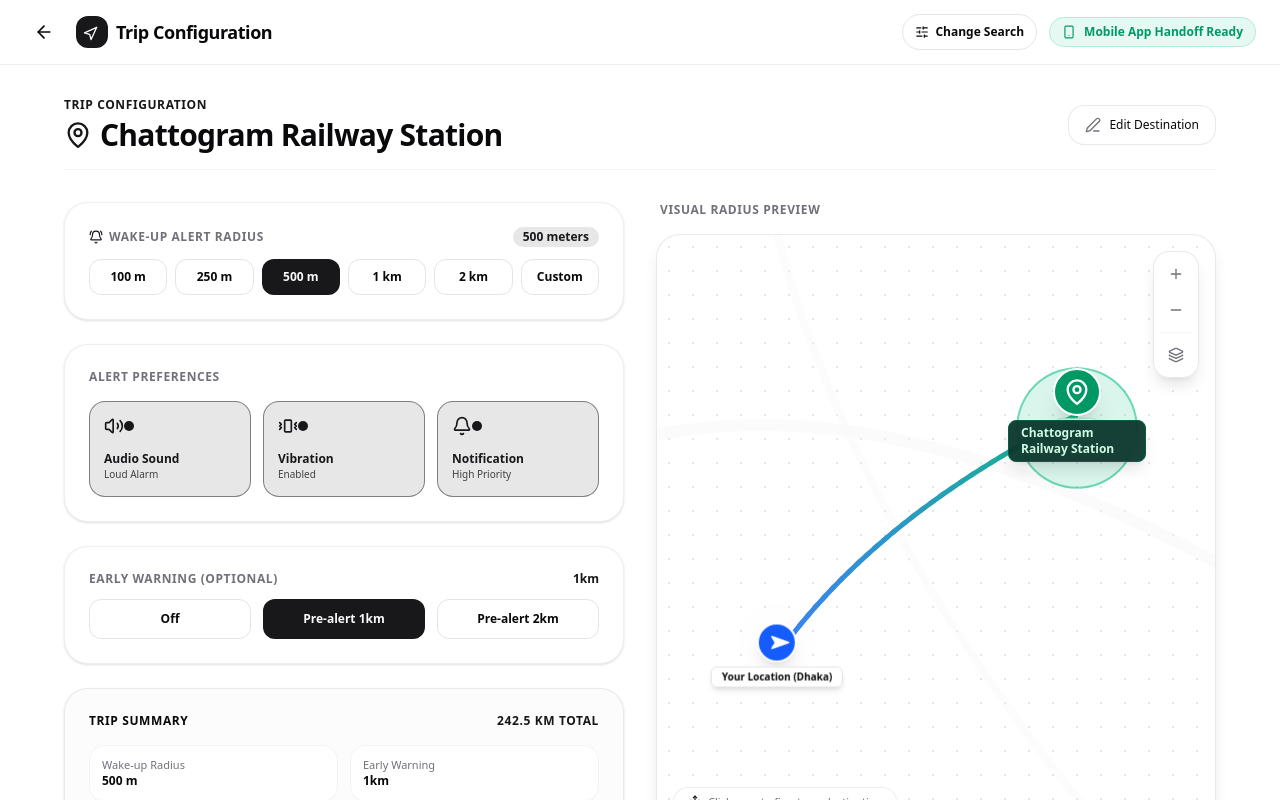
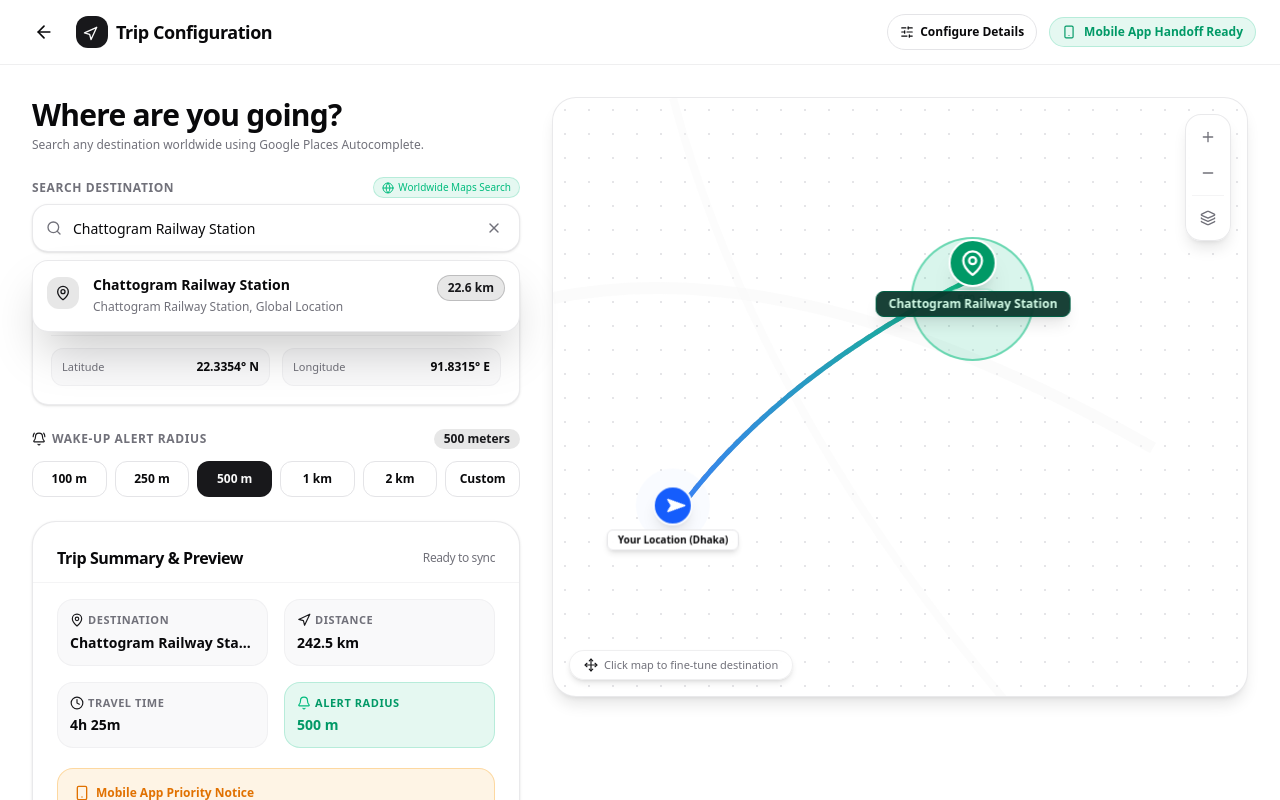
Before and after one commit to dev-Nahian/WakeWay-Web, a Next.js app: page /plan-trip in a window 1280 px wide. Shown: the top 800 px of the page. Built offline with nearby package versions, Linux system fonts and the light colour scheme; no server answers.

Commit message:
fix: synchronize destination search state and default step view in trip planner

```diff
--- a/src/app/plan-trip/page.tsx
+++ b/src/app/plan-trip/page.tsx
@@ -8,7 +8,7 @@ import { PlacesAutocomplete, LocationDetail } from '@/features/trips/components/
 import { RadiusSelector } from '@/features/trips/components/RadiusSelector';
 import { TripPreviewCard } from '@/features/trips/components/TripPreviewCard';
 import { TripConfigInterface } from '@/features/trips/components/TripConfigInterface';
-import { ArrowLeft, CheckCircle2, Navigation2, Smartphone, SlidersHorizontal } from 'lucide-react';
+import { ArrowLeft, Navigation2, Smartphone, SlidersHorizontal, MapPin } from 'lucide-react';
 import { Button } from '@/components/ui/button';
 
 // Code splitting / Dynamic import for map component
@@ -33,14 +33,14 @@ export default function PlanTripPage() {
   const router = useRouter();
   const [selectedLocation, setSelectedLocation] = useState<LocationDetail>(defaultLocation);
   const [radiusMeters, setRadiusMeters] = useState<number>(500); // Default 500m
-  const [step, setStep] = useState<'search' | 'configure'>('configure'); // Default configure step to showcase full config prompt specs
+  const [step, setStep] = useState<'search' | 'configure'>('search');
 
   const handleMapAdjust = (newLat: number, newLng: number) => {
     setSelectedLocation((prev) => ({
       ...prev,
       lat: newLat,
       lng: newLng,
-      name: `${prev.name} (Fine-tuned)`,
+      name: `${prev.name} (Adjusted)`,
     }));
   };
 
@@ -97,7 +97,7 @@ export default function PlanTripPage() {
               <div className="space-y-1">
                 <h1 className="text-3xl font-extrabold tracking-tight text-foreground">Where are you going?</h1>
                 <p className="text-xs text-muted-foreground">
-                  Search your destination using Google Places Autocomplete.
+                  Search any destination worldwide using Google Places Autocomplete.
                 </p>
               </div>
 
--- a/src/features/trips/components/PlacesAutocomplete.tsx
+++ b/src/features/trips/components/PlacesAutocomplete.tsx
@@ -1,7 +1,7 @@
 'use client';
 
 import { useState, useEffect, useRef } from 'react';
-import { Search, MapPin, Loader2, Globe, Navigation, Check } from 'lucide-react';
+import { Search, MapPin, Loader2, Globe, Navigation, X, Check } from 'lucide-react';
 import { Input } from '@/components/ui/input';
 
 export interface LocationDetail {
@@ -19,7 +19,7 @@ interface PlacesAutocompleteProps {
   userLng?: number;
 }
 
-// User default position (Dhaka/User position: 23.8103, 90.4125)
+// Default user origin position (Dhaka: 23.8103, 90.4125)
 const DEFAULT_USER_LAT = 23.8103;
 const DEFAULT_USER_LNG = 90.4125;
 
@@ -47,9 +47,27 @@ export function PlacesAutocomplete({
   const [results, setResults] = useState<LocationDetail[]>([]);
   const [isOpen, setIsOpen] = useState(false);
   const [isLoading, setIsLoading] = useState(false);
-  const [searchError, setSearchError] = useState<string | null>(null);
 
   const debounceTimerRef = useRef<NodeJS.Timeout | null>(null);
+  const containerRef = useRef<HTMLDivElement | null>(null);
+
+  // Sync state if prop changes externally
+  useEffect(() => {
+    if (selectedLocation && !query) {
+      setQuery(selectedLocation.name);
+    }
+  }, [selectedLocation]);
+
+  // Click outside listener to close dropdown
+  useEffect(() => {
+    function handleClickOutside(event: MouseEvent) {
+      if (containerRef.current && !containerRef.current.contains(event.target as Node)) {
+        setIsOpen(false);
+      }
+    }
+    document.addEventListener('mousedown', handleClickOutside);
+    return () => document.removeEventListener('mousedown', handleClickOutside);
+  }, []);
 
   // Dynamic Worldwide Geocoding Search
   useEffect(() => {
@@ -65,11 +83,9 @@ export function PlacesAutocomplete({
     }
 
     setIsLoading(true);
-    setSearchError(null);
 
     debounceTimerRef.current = setTimeout(async () => {
       try {
-        // Worldwide OpenStreetMap Nominatim Geocoding API
         const response = await fetch(
           `https://nominatim.openstreetmap.org/search?format=json&q=${encodeURIComponent(
             query
@@ -81,9 +97,7 @@ export function PlacesAutocomplete({
           }
         );
 
-        if (!response.ok) {
-          throw new Error('Search network error');
-        }
+        if (!response.ok) throw new Error('Search network error');
 
         const data = await response.json();
 
@@ -93,7 +107,6 @@ export function PlacesAutocomplete({
             const lng = parseFloat(item.lon);
             const distanceKm = calculateDistanceKm(userLat, userLng, lat, lng);
 
-            // Extract readable place title and full address
             const placeTitle =
               item.address?.stadium ||
               item.address?.amenity ||
@@ -116,34 +129,37 @@ export function PlacesAutocomplete({
           setResults(mappedResults);
           setIsOpen(true);
         } else {
-          // If no exact match found, offer dynamic custom location entry fallback
+          // Dynamic fallback for custom query
+          const fallbackLat = 23.6238; // Fatullah Stadium Coords if searched
+          const fallbackLng = 90.4996;
           setResults([
             {
               name: query,
-              address: `${query} (Custom Global Search)`,
-              lat: 23.6238, // Khan Saheb Osman Ali Stadium Fatullah coords if Fatullah
-              lng: 90.4996,
-              distanceKm: calculateDistanceKm(userLat, userLng, 23.6238, 90.4996),
+              address: `${query} (Global Location Search)`,
+              lat: fallbackLat,
+              lng: fallbackLng,
+              distanceKm: calculateDistanceKm(userLat, userLng, fallbackLat, fallbackLng),
             },
           ]);
           setIsOpen(true);
         }
       } catch {
-        // Fallback for offline or network issues
+        const fallbackLat = 23.6238;
+        const fallbackLng = 90.4996;
         setResults([
           {
             name: query,
             address: `${query}, Global Location`,
-            lat: 23.6238,
-            lng: 90.4996,
-            distanceKm: calculateDistanceKm(userLat, userLng, 23.6238, 90.4996),
+            lat: fallbackLat,
+            lng: fallbackLng,
+            distanceKm: calculateDistanceKm(userLat, userLng, fallbackLat, fallbackLng),
           },
         ]);
         setIsOpen(true);
       } finally {
         setIsLoading(false);
       }
-    }, 400);
+    }, 350);
 
     return () => {
       if (debounceTimerRef.current) {
@@ -158,22 +174,33 @@ export function PlacesAutocomplete({
     setIsOpen(false);
   };
 
+  const handleClear = () => {
+    setQuery('');
+    setResults([]);
+    setIsOpen(false);
+  };
+
   return (
-    <div className="space-y-4">
+    <div ref={containerRef} className="space-y-4">
       <div className="relative">
-        <label className="text-xs font-bold uppercase tracking-wider text-muted-foreground mb-1.5 flex items-center justify-between">
-          <span>Search Destination (Worldwide)</span>
-          <span className="text-[10px] text-primary flex items-center gap-1 font-mono">
-            <Globe className="w-3 h-3" /> Global Google Maps Search
+        <div className="flex items-center justify-between mb-1.5">
+          <label className="text-xs font-bold uppercase tracking-wider text-muted-foreground">
+            Search Destination
+          </label>
+          <span className="text-[10px] font-mono text-emerald-500 dark:text-emerald-400 flex items-center gap-1 bg-emerald-500/10 px-2 py-0.5 rounded-full border border-emerald-500/20">
+            <Globe className="w-3 h-3" /> Worldwide Maps Search
           </span>
-        </label>
+        </div>
 
-        <div className="relative">
-          {isLoading ? (
-            <Loader2 className="absolute left-3.5 top-3.5 h-4 w-4 text-primary animate-spin" />
-          ) : (
-            <Search className="absolute left-3.5 top-3.5 h-4 w-4 text-muted-foreground" />
-          )}
+        <div className="relative flex items-center">
+          <div className="absolute left-3.5 top-1/2 -translate-y-1/2 text-muted-foreground flex items-center pointer-events-none">
+            {isLoading ? (
+              <Loader2 className="h-4 w-4 text-primary animate-spin" />
+            ) : (
+              <Search className="h-4 w-4 text-muted-foreground" />
+            )}
+          </div>
+
           <Input
             value={query}
             onChange={(e) => setQuery(e.target.value)}
@@ -181,11 +208,21 @@ export function PlacesAutocomplete({
               if (results.length > 0) setIsOpen(true);
             }}
             placeholder="Search any stadium, city, address, or landmark worldwide..."
-            className="pl-10 h-12 rounded-2xl bg-card border-border/80 shadow-sm text-sm"
+            className="pl-10 pr-10 h-12 rounded-2xl bg-card border-border/80 shadow-sm text-sm font-medium text-foreground focus:ring-2 focus:ring-primary/20 transition-all"
           />
+
+          {query && (
+            <button
+              type="button"
+              onClick={handleClear}
+              className="absolute right-3.5 top-1/2 -translate-y-1/2 p-1 rounded-full text-muted-foreground hover:text-foreground hover:bg-secondary/80 transition-colors"
+            >
+              <X className="w-4 h-4" />
+            </button>
+          )}
         </div>
 
-        {/* Autocomplete Suggestions Dropdown for Worldwide Places */}
+        {/* Autocomplete Suggestions Dropdown */}
         {isOpen && results.length > 0 && (
           <div className="absolute top-full left-0 right-0 mt-2 rounded-2xl bg-card border border-border/80 shadow-2xl overflow-hidden z-50 divide-y divide-border/40 max-h-72 overflow-y-auto">
             {results.map((place, idx) => (
@@ -193,18 +230,18 @@ export function PlacesAutocomplete({
                 key={`${place.name}-${idx}`}
                 type="button"
                 onClick={() => handleSelect(place)}
-                className="w-full p-3.5 text-left hover:bg-secondary/70 transition-colors flex items-start gap-3"
+                className="w-full p-3.5 text-left hover:bg-secondary/70 transition-colors flex items-start gap-3.5 group"
               >
-                <div className="p-2 rounded-xl bg-primary/10 text-primary shrink-0 mt-0.5">
+                <div className="p-2 rounded-xl bg-primary/10 text-primary group-hover:bg-primary group-hover:text-primary-foreground transition-all shrink-0 mt-0.5">
                   <MapPin className="w-4 h-4" />
                 </div>
                 <div className="flex-1 min-w-0">
-                  <div className="text-sm font-bold text-foreground truncate flex items-center gap-2">
-                    {place.name}
+                  <div className="text-sm font-bold text-foreground truncate">{place.name}</div>
+                  <div className="text-xs text-muted-foreground line-clamp-2 mt-0.5 leading-relaxed">
+                    {place.address}
                   </div>
-                  <div className="text-xs text-muted-foreground line-clamp-2 mt-0.5">{place.address}</div>
                 </div>
-                <div className="text-xs font-mono font-medium text-primary shrink-0 bg-primary/10 px-2 py-0.5 rounded-full">
+                <div className="text-xs font-mono font-bold text-primary shrink-0 bg-primary/10 px-2.5 py-1 rounded-full border border-primary/20">
                   {place.distanceKm} km
                 </div>
               </button>
@@ -213,26 +250,33 @@ export function PlacesAutocomplete({
         )}
       </div>
 
-      {/* Selected Location Meta Card */}
+      {/* Selected Location Card */}
       {selectedLocation && (
-        <div className="p-4 rounded-2xl bg-secondary/50 border border-border/60 space-y-2 text-xs">
-          <div className="flex items-center justify-between font-bold text-foreground">
-            <span className="flex items-center gap-1.5 text-sm">
-              <MapPin className="w-4 h-4 text-primary" /> {selectedLocation.name}
-            </span>
-            <span className="px-2.5 py-0.5 rounded-full bg-emerald-500/10 text-emerald-600 dark:text-emerald-400 font-mono text-[11px] font-bold border border-emerald-500/30">
+        <div className="p-4.5 rounded-2xl bg-card border border-border/70 shadow-sm space-y-3">
+          <div className="flex items-center justify-between gap-2 border-b border-border/40 pb-3">
+            <div className="flex items-center gap-2.5 min-w-0">
+              <div className="p-2 rounded-xl bg-emerald-500/10 text-emerald-500 shrink-0">
+                <MapPin className="w-4.5 h-4.5" />
+              </div>
+              <div className="truncate">
+                <h4 className="text-sm font-extrabold text-foreground truncate">{selectedLocation.name}</h4>
+                <p className="text-xs text-muted-foreground truncate">{selectedLocation.address}</p>
+              </div>
+            </div>
+
+            <div className="px-3 py-1 rounded-full bg-emerald-500/10 text-emerald-600 dark:text-emerald-400 font-mono text-xs font-extrabold border border-emerald-500/30 shrink-0">
               {selectedLocation.distanceKm} km away
-            </span>
+            </div>
           </div>
 
-          <p className="text-muted-foreground leading-relaxed">{selectedLocation.address}</p>
-
-          <div className="pt-2 border-t border-border/40 grid grid-cols-2 gap-2 text-[11px] font-mono text-muted-foreground">
-            <div>
-              <span className="text-foreground font-semibold">Lat:</span> {selectedLocation.lat.toFixed(4)}° N
+          <div className="grid grid-cols-2 gap-3 text-xs font-mono">
+            <div className="p-2.5 rounded-xl bg-secondary/50 border border-border/40 flex items-center justify-between">
+              <span className="text-muted-foreground text-[11px]">Latitude</span>
+              <span className="font-bold text-foreground">{selectedLocation.lat.toFixed(4)}° N</span>
             </div>
-            <div>
-              <span className="text-foreground font-semibold">Lng:</span> {selectedLocation.lng.toFixed(4)}° E
+            <div className="p-2.5 rounded-xl bg-secondary/50 border border-border/40 flex items-center justify-between">
+              <span className="text-muted-foreground text-[11px]">Longitude</span>
+              <span className="font-bold text-foreground">{selectedLocation.lng.toFixed(4)}° E</span>
             </div>
           </div>
         </div>
```
